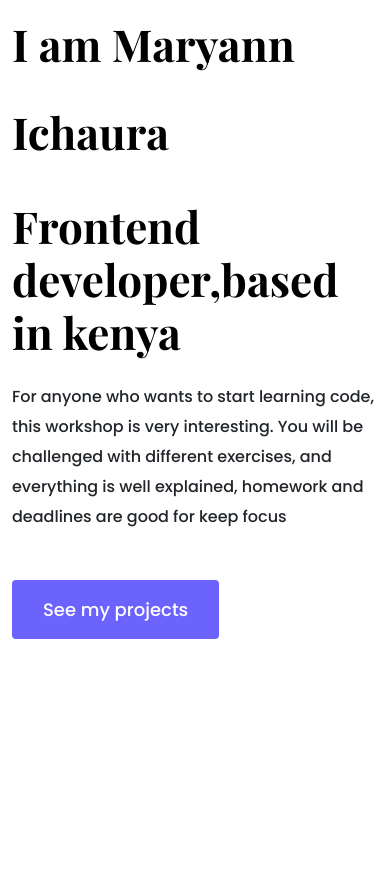
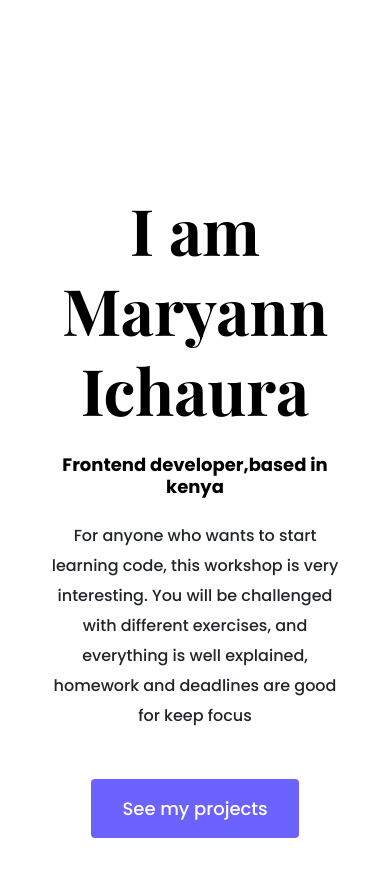
Before and after one commit to Maryann-10/Portfolio-project, a plain HTML site: page about.html in a window 390 px wide. Before the commit the page ends 844 px from the top, so only its background shows below. Drawn offline with nearby package versions, Linux system fonts and the light colour scheme.

```diff
--- a/index.css
+++ b/index.css
@@ -24,10 +24,10 @@
     font-weight: bold;
   }
 
-  h1 {
+  /* h1 {
     font-size: 96px;
     line-height: 1.5;
-  }
+  } */
 
   h2 {
     font-size: 64px;
@@ -104,74 +104,10 @@
     }
   }
 
-
-  /* .content{
-    background: var(--secondary-color);
-    text-align: center;
-    padding: 160px 20px;
-  }
-
-  h1{
-    /* font-size: 96px; */
-    /* color: black;
-    font-family: var(--heading-font-family);
-    font-weight: bold;
-  }
-
- .content h2{
-  font-family: var(--heading-font-family);
-  font-weight: normal;
-  line-height: 2;
-  font-size: 24px;
-  }
-
-  h2{
-    color: black;
-    font-size: 64px;
-    font-family: var(--heading-font-family);
-    font-weight: bold;
-  }
-
-  .content p {
-    font-size: 36px;
-    font-weight: bold;
-    margin: 0;
-    color: #272142;
-  }
-
-
-  .btn-branding {
-    background: var(--branding-color);
-    border-radius: 4px;
-    color: white;
-    font-size: 18px;
-    line-height: 27px;
-    padding: 15px 30px;
-  }
-
-  p{
-    font-family: var(--default-font-family);
-    font-weight: normal;
-    font-size: 16px;
-    line-height: 30px;
-  }
-  .text-muted {
-    color: #6c757d !important;
-  }
-  .btn-branding-outline {
-    color: var(--branding-color);
-    border: 1px solid var(--branding-color);
-    border-radius: 4px;
-    font-size: 18px;
-    line-height: 27px;
-    padding: 15px 30px;
-  }
-
-
   @media (max-width: 900px) {
-    h1 {
-      font-size: 44px;
-      line-height: 2;
+    .about-section {
+      text-align: center;
+      padding: 0;
     }
   }
 
@@ -179,7 +115,7 @@
     padding: 160px 20px;
   }
 
-  .about-section{
+  .about-section h1{
     font-size: 64px;
     line-height: 80px;
   }
@@ -192,4 +128,4 @@
   }
   .about-section-content {
     margin: 30px;
-  }  */
+  }
```
Also changed, not shown: 1 other file.
